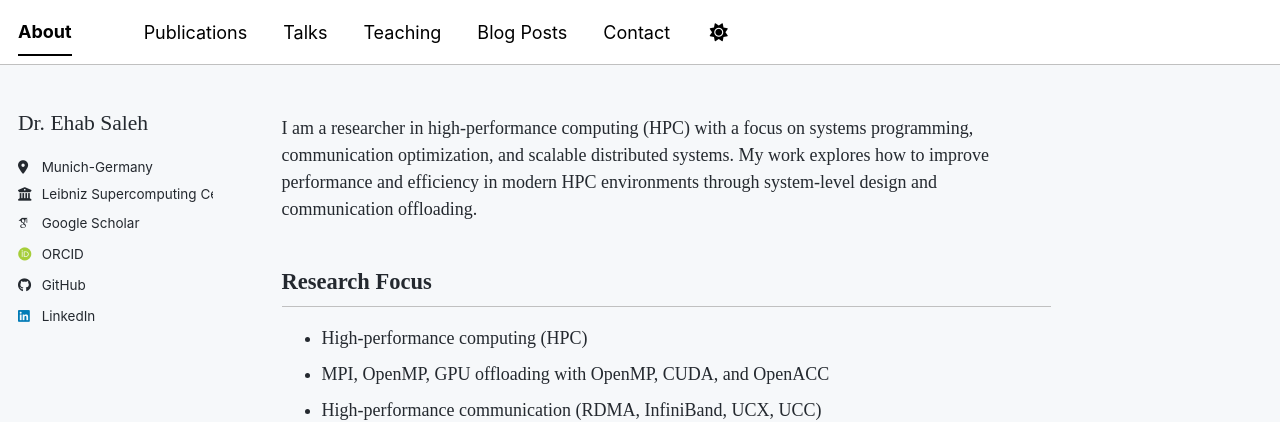
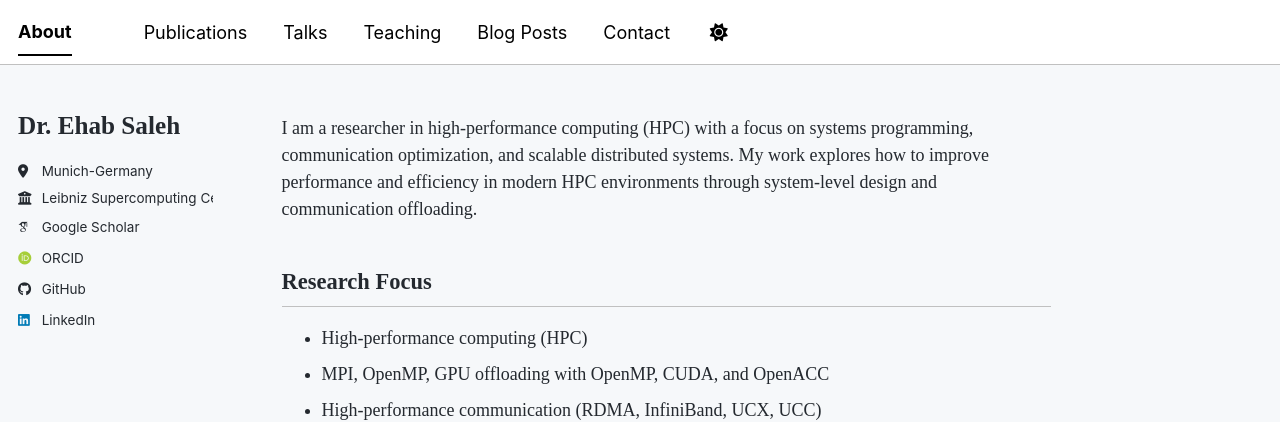
Before and after one commit to ehabosaleh/ehabosaleh.github.io, a Jekyll site: the page built from _pages/about.md, in a window 1280 px wide. Shown: the top 422 px of the page. Built offline with Jekyll 4.4.1, drawn with Linux system fonts in a browser that asks for light colours; some web fonts are replaced; a script bundle is joined from its source files by our own code; library files that are not in the unit come from our copies.

Commit message:
Update author name styles in main.scss

```diff
--- a/assets/css/main.scss
+++ b/assets/css/main.scss
@@ -59,8 +59,8 @@ html[data-theme="dark"] body {
 
 .author__name {
   font-family: "Times New Roman", Times, serif !important;
-  font-size: 1.2rem !important;
-  font-weight: 500 !important;
+  font-size: 1.4rem !important;
+  font-weight: 600 !important;
   display: block !important;
   margin-bottom: 20px !important;
 }
```
